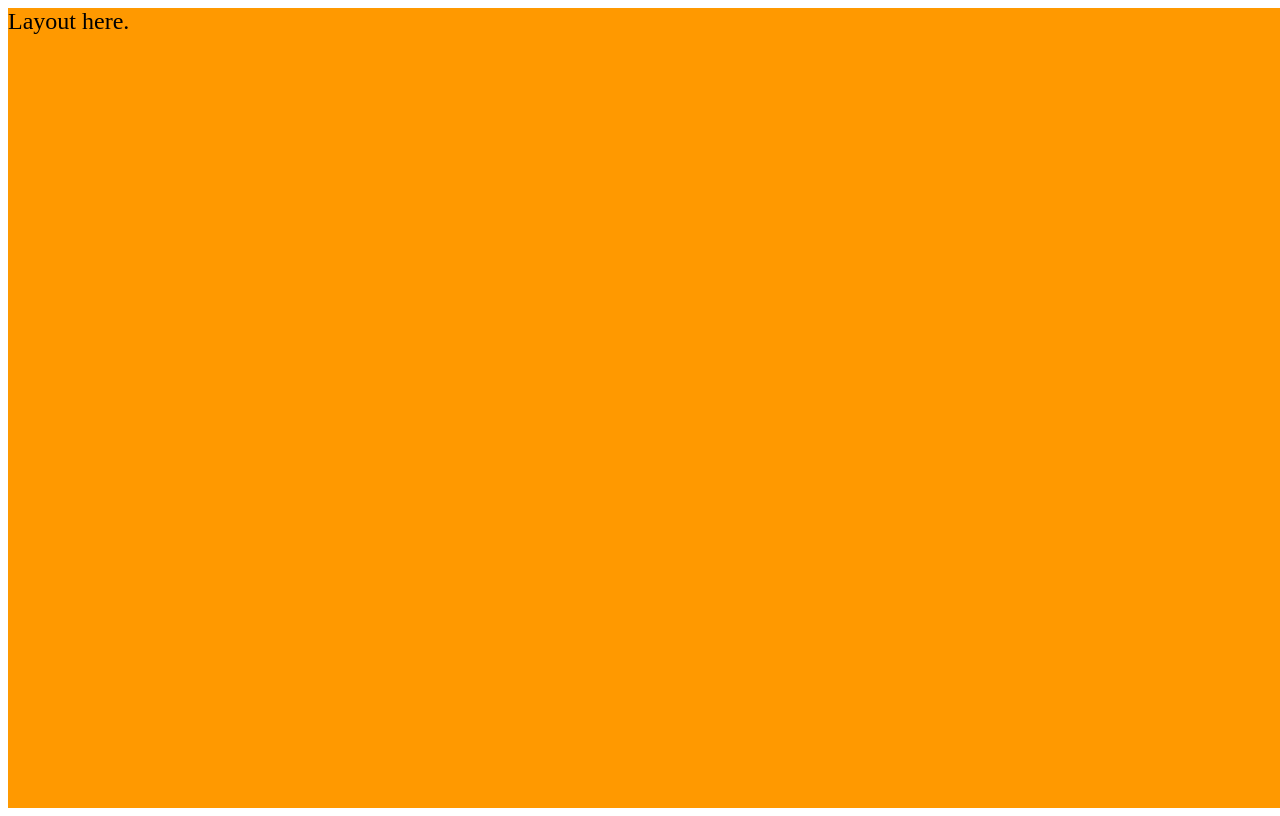
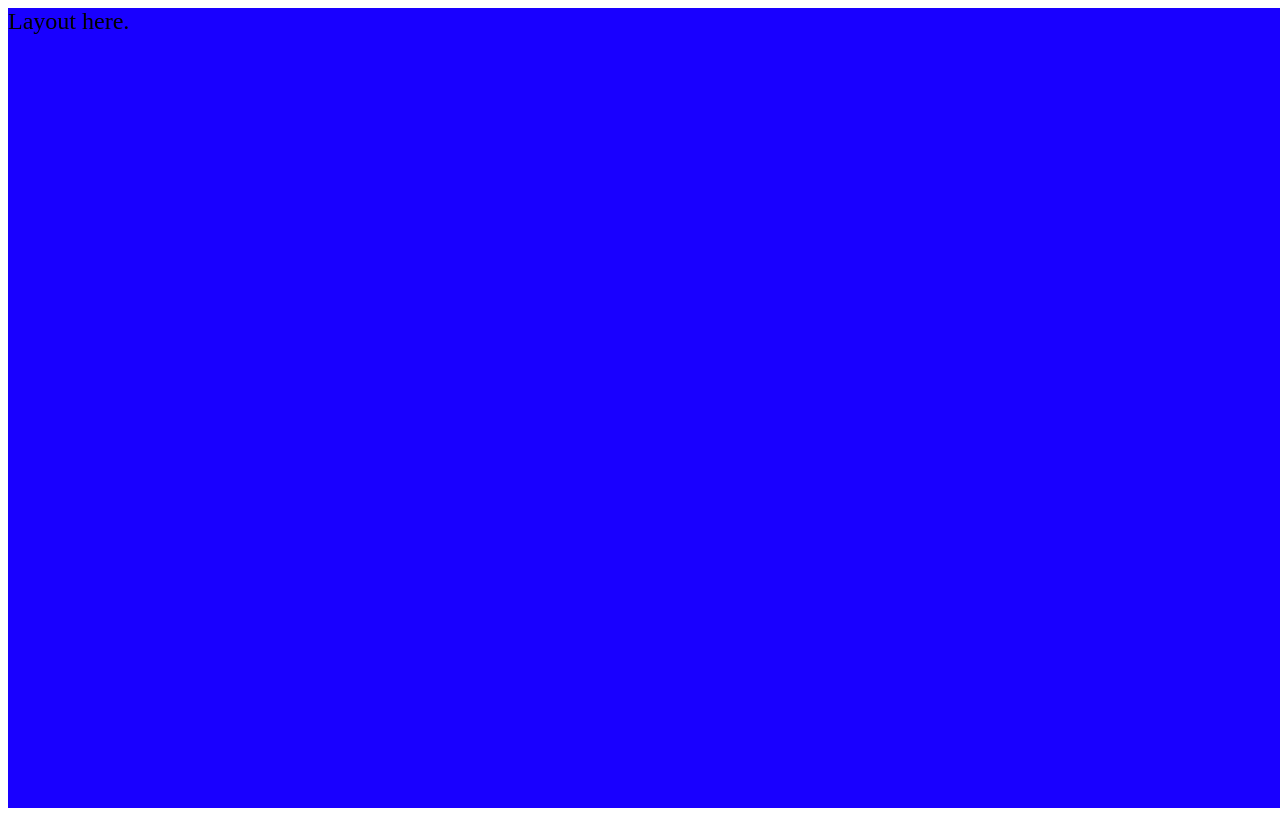
Before and after one commit to anthonyaoun23/navbars-sass, a website: page scssdevenv/index.html in a window 1280 px wide. Drawn offline with Linux system fonts and the light colour scheme.

```diff
--- a/scssdevenv/sass/main.scss
+++ b/scssdevenv/sass/main.scss
@@ -1,4 +1,4 @@
-$backgroundColor: rgb(255, 153, 0);
+$backgroundColor: rgb(25, 0, 255);
 
 @mixin dimensions {
   height: 100vh;
```
Also changed, not shown: scssdevenv/css/main.css.
